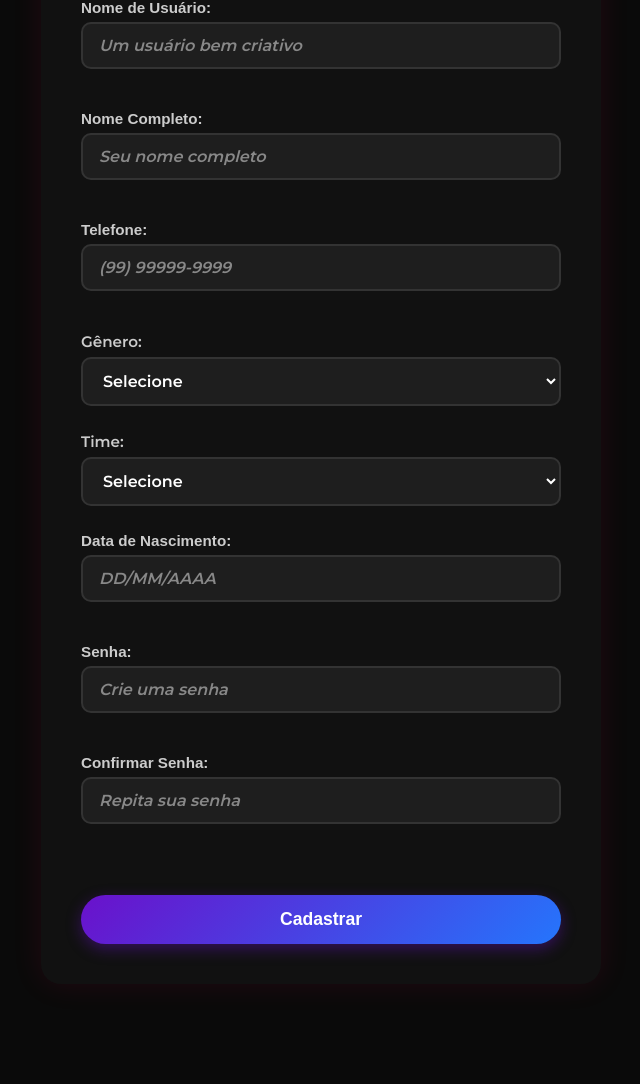
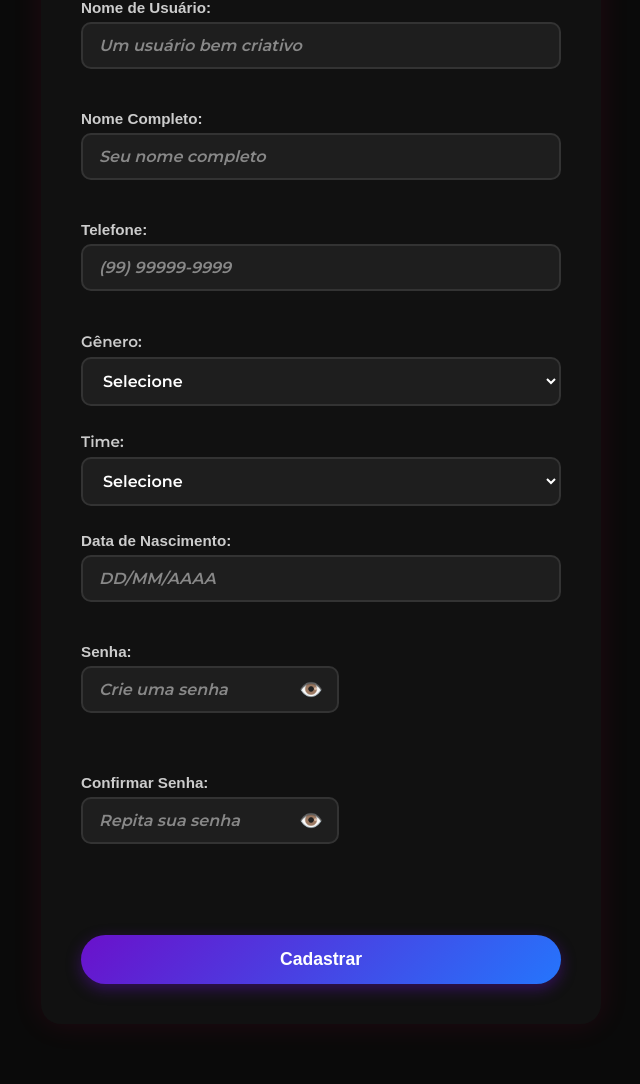
Before and after one commit to CkyHP/Site_adowes, a Django app: page /cadastro/ in a window 1280 px wide. Shown: the part 429-1513 px from the top of the page, without its empty margins (319-959 px from the left). Before the commit the page ends 1388 px from the top, so only its background shows below. Run offline with Django 5.2, Linux system fonts and the light colour scheme.

Commit message:
ver senha basico

```diff
--- a/system/templates/cadastro.html
+++ b/system/templates/cadastro.html
@@ -158,6 +158,29 @@
 .mensagem.sucesso {
   color: #28a745;
 }
+.senha-wrapper {
+  position: relative;
+}
+
+.senha-wrapper input {
+
+  padding-right: 40px; /* espaço para o botão */
+  box-sizing: border-box;
+}
+
+.toggle-password {
+  position: absolute;
+  right: 10px;
+  top: 50%;
+  transform: translateY(-50%);
+  background: none;
+  border: none;
+  cursor: pointer;
+  font-size: 1.2rem;
+  color: #666;
+}
+
+
 
   </style>
 </head>
@@ -233,17 +256,21 @@
           <div id="mensagem-data" class="mensagem"></div>
         </div>
 
-        <!-- Senha -->
         <div class="input-container">
           <label for="senha">Senha:</label>
-          <input type="password" id="password" name="password" required placeholder="Crie uma senha">
+          <div class="senha-wrapper">
+            <input type="password" id="senha" name="password" required placeholder="Crie uma senha">
+            <button type="button" class="toggle-password" onclick="togglePassword('senha', this)">👁️</button>
+          </div>
           <div id="mensagem-senha" class="mensagem"></div>
         </div>
 
-        <!-- Confirmar senha -->
         <div class="input-container">
           <label for="confirmar_senha">Confirmar Senha:</label>
-          <input type="password" id="confirm_password" name="confirm_password" required placeholder="Repita sua senha">
+          <div class="senha-wrapper">
+            <input type="password" id="confirmar_senha" name="confirm_password" required placeholder="Repita sua senha">
+            <button type="button" class="toggle-password" onclick="togglePassword('confirmar_senha', this)">👁️</button>
+          </div>
           <div id="mensagem-confirmar" class="mensagem"></div>
         </div>
 
@@ -277,6 +304,18 @@
       e.target.value = formatted;
     });
   }
+
+function togglePassword(id, btn) {
+  const input = document.getElementById(id);
+  if (input.type === "password") {
+    input.type = "text";
+    btn.textContent = "🙈"; // troca o ícone
+  } else {
+    input.type = "password";
+    btn.textContent = "👁️";
+  }
+}
+
 
   // Aplica a formatação no campo de telefone do cadastro
       formatPhoneInput('telefone');
```
